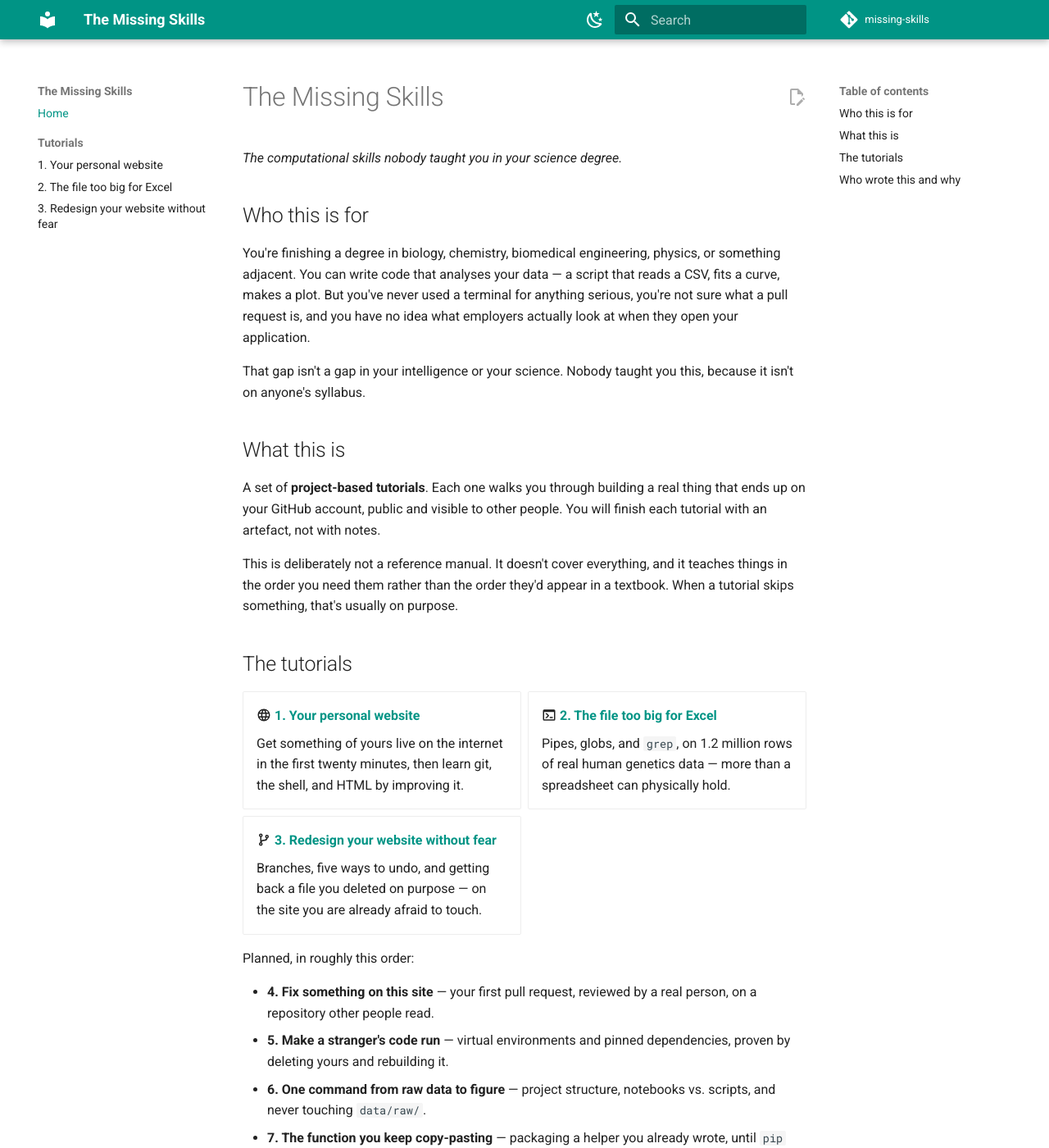
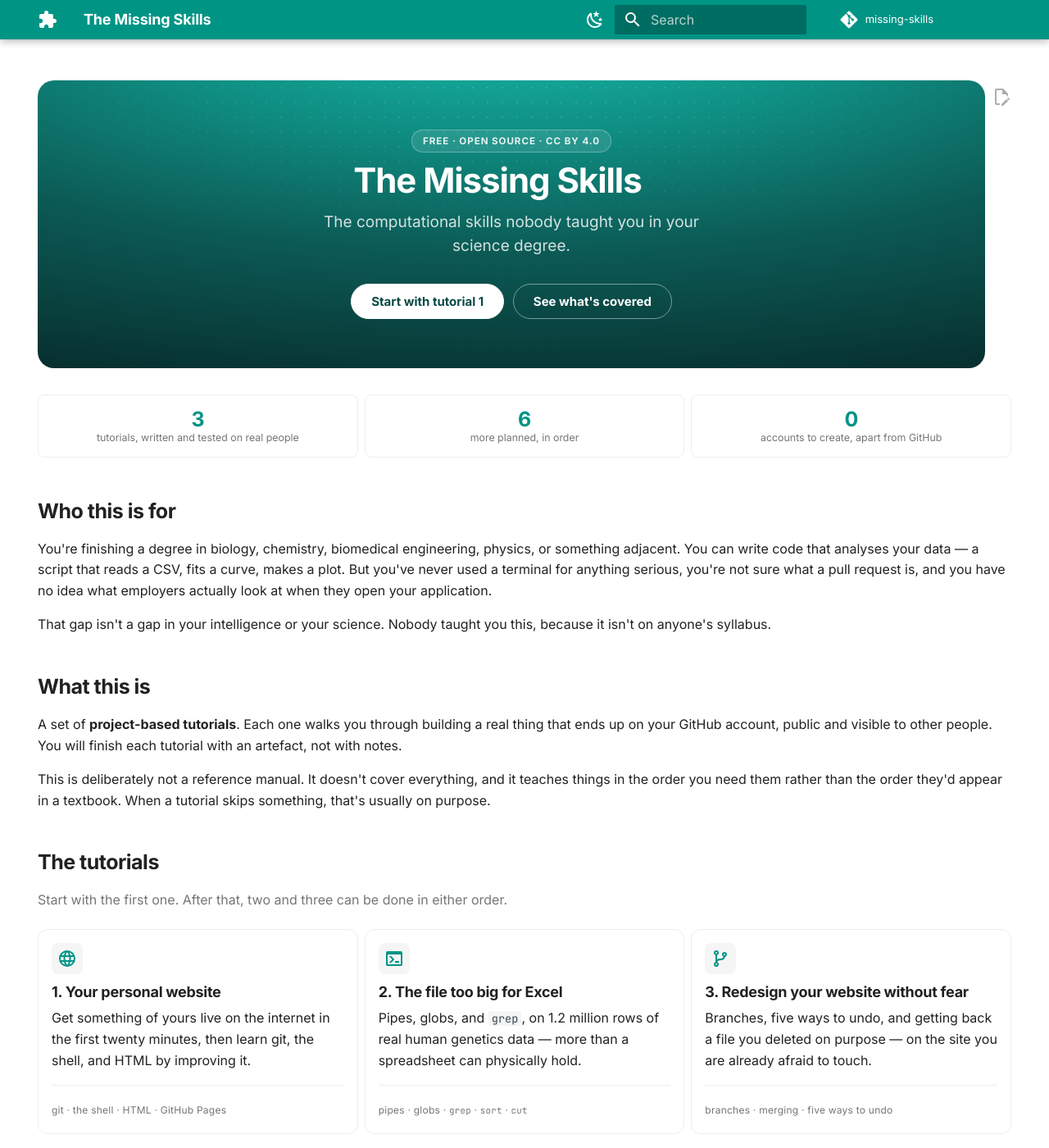
Before and after one commit to katarinagresova/missing-skills, an MkDocs documentation site: the page built from docs/index.md, in a window 1280 px wide and 1400 px high. Shown: the whole window at 82% size. Built offline with MkDocs 1.6.1 and Material for MkDocs 9.7.7, drawn with Linux system fonts in a browser that asks for light colours; comment, search, counter and statistics services are not loaded; some of the changed text lies outside the part shown.

Commit message:
Give the landing page a hero, cards and a roadmap timeline
The home page was a wall of prose and three bullet lists. It now opens with a
hero, a three-number strip, the tutorials as cards with icons and topic tags,
and the roadmap as a numbered timeline instead of a flat list. The wording is
unchanged apart from two new lines in the hero and the closing call to action.

Site-wide, this switches the body font to Inter and code to JetBrains Mono,
gives headings a real weight instead of the theme's 300, and adds a puzzle
logo and a matching SVG favicon. All of it lives in docs/stylesheets/extra.css
so it can be reverted in one file.

Co-Authored-By: Claude Opus 5 (1M context) <noreply@anthropic.com>

```diff
--- a/docs/index.md
+++ b/docs/index.md
@@ -1,6 +1,29 @@
+---
+hide:
+  - navigation
+  - toc
+---
+
+<div class="ms-hero" markdown>
+
+<span class="ms-hero__badge">Free · Open source · CC BY 4.0</span>
+
 # The Missing Skills
 
-*The computational skills nobody taught you in your science degree.*
+<p class="ms-hero__tagline">The computational skills nobody taught you in your science degree.</p>
+
+[Start with tutorial 1](tutorials/01-personal-website.md){ .md-button .md-button--primary }
+[See what's covered](#the-tutorials){ .md-button }
+
+</div>
+
+<div class="ms-stats" markdown>
+
+- **3** tutorials, written and tested on real people
+- **6** more planned, in order
+- **0** accounts to create, apart from GitHub
+
+</div>
 
 ## Who this is for
 
@@ -25,35 +48,60 @@ a tutorial skips something, that's usually on purpose.
 
 ## The tutorials
 
-<div class="grid cards" markdown>
+Start with the first one. After that, two and three can be done in either order.
+{ .ms-section-lede }
 
--   :material-web: **[1. Your personal website](tutorials/01-personal-website.md)**
+<div class="grid cards ms-cards" markdown>
+
+-   :material-web:{ .lg } <span class="ms-card-title">[1. Your personal website](tutorials/01-personal-website.md)</span>
 
     Get something of yours live on the internet in the first twenty minutes, then learn
     git, the shell, and HTML by improving it.
 
--   :material-console: **[2. The file too big for Excel](tutorials/02-too-big-for-excel.md)**
+    ---
+
+    <span class="ms-card-tags">git · the shell · HTML · GitHub Pages</span>
+
+-   :material-console:{ .lg } <span class="ms-card-title">[2. The file too big for Excel](tutorials/02-too-big-for-excel.md)</span>
 
     Pipes, globs, and `grep`, on 1.2 million rows of real human genetics data — more
     than a spreadsheet can physically hold.
 
--   :material-source-branch: **[3. Redesign your website without fear](tutorials/03-redesign-without-fear.md)**
+    ---
+
+    <span class="ms-card-tags">pipes · globs · `grep` · `sort` · `cut`</span>
+
+-   :material-source-branch:{ .lg } <span class="ms-card-title">[3. Redesign your website without fear](tutorials/03-redesign-without-fear.md)</span>
 
     Branches, five ways to undo, and getting back a file you deleted on purpose — on the
     site you are already afraid to touch.
 
+    ---
+
+    <span class="ms-card-tags">branches · merging · five ways to undo</span>
+
 </div>
 
+## What's coming
+
 Planned, in roughly this order:
+{ .ms-section-lede }
 
-- **4. Fix something on this site** — your first pull request, reviewed by a real person, on a repository other people read.
-- **5. Make a stranger's code run** — virtual environments and pinned dependencies, proven by deleting yours and rebuilding it.
-- **6. One command from raw data to figure** — project structure, notebooks vs. scripts, and never touching `data/raw/`.
-- **7. The function you keep copy-pasting** — packaging a helper you already wrote, until `pip install` works for someone else.
-- **8. Run something longer than your laptop's battery** — SSH, `tmux`, moving data, and job arrays on a cluster.
-- **9. The ninety-second version of you** — profile README, pinned repositories, and what a hiring manager actually sees.
+<div class="ms-roadmap" markdown>
+
+- <span class="ms-step">4</span> **Fix something on this site** — your first pull request, reviewed by a real person, on a repository other people read.
+- <span class="ms-step">5</span> **Make a stranger's code run** — virtual environments and pinned dependencies, proven by deleting yours and rebuilding it.
+- <span class="ms-step">6</span> **One command from raw data to figure** — project structure, notebooks vs. scripts, and never touching `data/raw/`.
+- <span class="ms-step">7</span> **The function you keep copy-pasting** — packaging a helper you already wrote, until `pip install` works for someone else.
+- <span class="ms-step">8</span> **Run something longer than your laptop's battery** — SSH, `tmux`, moving data, and job arrays on a cluster.
+- <span class="ms-step">9</span> **The ninety-second version of you** — profile README, pinned repositories, and what a hiring manager actually sees.
+
+</div>
 
 Further out, not yet slotted into the order:
+{ .ms-section-lede }
+
+<div class="ms-later" markdown>
 
 - **Ask a question that gets answered** — reading a traceback, building a minimal example, and writing an issue nobody closes.
 - **Data that lies to you** — Excel and your gene names, encodings, dates, and joins that quietly drop rows.
@@ -62,10 +110,18 @@ Further out, not yet slotted into the order:
 - **Figures people can read** — vector formats, colourblind-safe palettes, and figures built by a script you can re-run.
 - **A manuscript that survives four co-authors** — writing under version control, built to PDF automatically.
 
+</div>
+
 Nothing here has a date attached. The list is public so you can tell whether it's worth
 bookmarking.
 
 ## Who wrote this and why
+
+<div class="ms-author" markdown>
+
+![Katarina Grešová](assets/katarina.jpg){ .ms-author__avatar }
+
+<div class="ms-author__text" markdown>
 
 I'm [Katarina Grešová](https://github.com/katarinagresova), and I do computational
 work in the life sciences. I kept having the same conversation — with friends finishing
@@ -76,6 +132,20 @@ manual they somehow hadn't received.
 So I started writing the manual down. The tutorials come out of real sessions with real
 people, and the "when things go wrong" sections come straight from watching them get stuck.
 
+</div>
+
+</div>
+
+<div class="ms-cta" markdown>
+
+### Nothing to install before you begin
+
+Twenty minutes and a browser get your first page live. The rest builds on that one.
+
+[Start with tutorial 1](tutorials/01-personal-website.md){ .md-button .md-button--primary }
+
+</div>
+
 !!! question "Got stuck, or something here is wrong?"
 
     Open an issue on
--- /dev/null
+++ b/docs/stylesheets/extra.css
@@ -0,0 +1,453 @@
+/* ---------------------------------------------------------------------------
+   The Missing Skills — landing page and shared polish.
+
+   Note on units: Material sets the root font size to 125%, so 1rem = 20px
+   here. Values below are deliberately small for that reason.
+
+   Note on weights: the theme only loads 300, 400 and 700 of the body font, so
+   anything else would be synthesised by the browser. Stick to those three.
+   --------------------------------------------------------------------------- */
+
+:root {
+  --ms-radius: 0.6rem;
+  --ms-radius-sm: 0.4rem;
+  --ms-hero-ink: #f2fbfa;
+}
+
+/* --- Hero ---------------------------------------------------------------- */
+
+.ms-hero {
+  position: relative;
+  isolation: isolate;
+  overflow: hidden;
+  margin: 0 0 1.6rem;
+  padding: 3rem 1.6rem 2.8rem;
+  border-radius: 1rem;
+  text-align: center;
+  color: var(--ms-hero-ink);
+  background:
+    radial-gradient(125% 135% at 50% -25%,
+      #19bfae 0%, #0f8f83 32%, #0c5b56 62%, #07302f 100%);
+}
+
+/* Dot grid, faded out towards the bottom. */
+.ms-hero::after {
+  content: "";
+  position: absolute;
+  inset: 0;
+  z-index: -1;
+  background-image: radial-gradient(rgba(255, 255, 255, 0.16) 1px, transparent 1px);
+  background-size: 0.9rem 0.9rem;
+  -webkit-mask-image: radial-gradient(75% 85% at 50% 0%, #000 0%, transparent 78%);
+  mask-image: radial-gradient(75% 85% at 50% 0%, #000 0%, transparent 78%);
+}
+
+.md-typeset .ms-hero > :first-child {
+  margin-top: 0;
+}
+
+.md-typeset .ms-hero > p:first-child {
+  margin-bottom: 0.55rem;
+}
+
+.md-typeset .ms-hero > p:last-of-type {
+  margin-bottom: 0;
+}
+
+.md-typeset .ms-hero .headerlink {
+  color: rgba(255, 255, 255, 0.4);
+}
+
+.md-typeset .ms-hero .headerlink:hover {
+  color: #fff;
+}
+
+.ms-hero__badge {
+  display: inline-block;
+  padding: 0.18rem 0.65rem;
+  border: 0.05rem solid rgba(255, 255, 255, 0.28);
+  border-radius: 2rem;
+  background: rgba(255, 255, 255, 0.1);
+  font-size: 0.58rem;
+  font-weight: 700;
+  letter-spacing: 0.08em;
+  text-transform: uppercase;
+  color: rgba(255, 255, 255, 0.88);
+}
+
+.md-typeset .ms-hero h1 {
+  margin: 0 0 0.7rem;
+  color: #fff;
+  font-size: 2.1rem;
+  font-weight: 700;
+  line-height: 1.1;
+  letter-spacing: -0.025em;
+}
+
+.md-typeset .ms-hero .ms-hero__tagline {
+  max-width: 26rem;
+  margin: 0 auto 1.4rem;
+  font-size: 0.95rem;
+  line-height: 1.5;
+  color: rgba(255, 255, 255, 0.82);
+}
+
+.md-typeset .ms-hero .md-button {
+  margin: 0.2rem 0.15rem;
+  border-radius: 2rem;
+  border-width: 0.05rem;
+  padding: 0.55em 1.6em;
+  font-size: 0.75rem;
+  color: #fff;
+  border-color: rgba(255, 255, 255, 0.45);
+}
+
+.md-typeset .ms-hero .md-button:focus,
+.md-typeset .ms-hero .md-button:hover {
+  background-color: rgba(255, 255, 255, 0.14);
+  border-color: #fff;
+  color: #fff;
+}
+
+.md-typeset .ms-hero .md-button--primary {
+  background-color: #fff;
+  border-color: #fff;
+  color: #0a4a46;
+}
+
+.md-typeset .ms-hero .md-button--primary:focus,
+.md-typeset .ms-hero .md-button--primary:hover {
+  background-color: #d8fbf6;
+  border-color: #d8fbf6;
+  color: #06302e;
+}
+
+/* --- Counters strip ------------------------------------------------------ */
+
+.md-typeset .ms-stats > ul {
+  display: grid;
+  grid-template-columns: repeat(3, 1fr);
+  gap: 0.4rem;
+  margin: 0 0 2.4rem;
+  padding: 0;
+  list-style: none;
+}
+
+.md-typeset .ms-stats > ul > li {
+  margin: 0;
+  padding: 0.7rem 0.3rem;
+  border: 0.05rem solid var(--md-default-fg-color--lightest);
+  border-radius: var(--ms-radius-sm);
+  text-align: center;
+  font-size: 0.62rem;
+  line-height: 1.35;
+  color: var(--md-default-fg-color--light);
+}
+
+.md-typeset .ms-stats > ul > li > strong {
+  display: block;
+  font-size: 1.25rem;
+  font-weight: 700;
+  line-height: 1.2;
+  letter-spacing: -0.02em;
+  color: var(--md-primary-fg-color);
+}
+
+[data-md-color-scheme="slate"] .md-typeset .ms-stats > ul > li > strong {
+  color: var(--md-accent-fg-color);
+}
+
+/* --- Section headings ---------------------------------------------------- */
+
+.md-typeset .ms-section-lede {
+  margin-top: 0;
+  margin-bottom: 1.1rem;
+  color: var(--md-default-fg-color--light);
+}
+
+/* --- Tutorial cards ------------------------------------------------------ */
+
+.md-typeset .grid.cards > ul > li,
+.md-typeset .grid > .card {
+  border-radius: var(--ms-radius);
+  transition: border-color 0.2s, box-shadow 0.2s, transform 0.2s;
+}
+
+.md-typeset .grid.cards > ul > li:focus-within,
+.md-typeset .grid.cards > ul > li:hover,
+.md-typeset .grid > .card:focus-within,
+.md-typeset .grid > .card:hover {
+  border-color: var(--md-accent-fg-color);
+  box-shadow: 0 0.25rem 0.9rem rgba(0, 0, 0, 0.11);
+  transform: translateY(-0.1rem);
+}
+
+/* Icon gets its own tinted tile above the title. */
+.md-typeset .ms-cards .twemoji.lg {
+  display: flex;
+  align-items: center;
+  justify-content: center;
+  width: 1.9rem;
+  height: 1.9rem;
+  margin-bottom: 0.55rem;
+  border-radius: var(--ms-radius-sm);
+  background: var(--md-code-bg-color);
+  color: var(--md-primary-fg-color);
+  vertical-align: baseline;
+}
+
+[data-md-color-scheme="slate"] .md-typeset .ms-cards .twemoji.lg {
+  color: var(--md-accent-fg-color);
+}
+
+.md-typeset .ms-cards .ms-card-title {
+  display: block;
+  margin-bottom: 0.15rem;
+  font-size: 0.9rem;
+  font-weight: 700;
+  line-height: 1.25;
+  letter-spacing: -0.015em;
+}
+
+.md-typeset .ms-cards .ms-card-title a {
+  color: var(--md-default-fg-color);
+}
+
+.md-typeset .ms-cards .ms-card-title a:hover {
+  color: var(--md-accent-fg-color);
+}
+
+.md-typeset .ms-cards > ul > li > hr {
+  margin: 0.7rem 0;
+  border-bottom-color: var(--md-default-fg-color--lightest);
+}
+
+.md-typeset .ms-cards > ul > li > p:last-child {
+  margin-bottom: 0;
+}
+
+.md-typeset .ms-cards .ms-card-tags {
+  font-size: 0.6rem;
+  letter-spacing: 0.02em;
+  color: var(--md-default-fg-color--light);
+}
+
+.md-typeset .ms-cards .ms-card-tags code {
+  font-size: 0.9em;
+  background: transparent;
+  padding: 0;
+  color: inherit;
+}
+
+/* --- Roadmap ------------------------------------------------------------- */
+
+.md-typeset .ms-roadmap > ul {
+  position: relative;
+  margin: 0 0 1.6rem;
+  padding: 0 0 0 1.7rem;
+  list-style: none;
+}
+
+.md-typeset .ms-roadmap > ul::before {
+  content: "";
+  position: absolute;
+  top: 0.55rem;
+  bottom: 0.7rem;
+  left: 0.55rem;
+  width: 0.05rem;
+  background: linear-gradient(
+    to bottom,
+    var(--md-default-fg-color--lighter),
+    var(--md-default-fg-color--lightest) 70%,
+    transparent
+  );
+}
+
+.md-typeset .ms-roadmap > ul > li {
+  position: relative;
+  margin: 0 0 0.75rem;
+  line-height: 1.5;
+  color: var(--md-default-fg-color--light);
+}
+
+.md-typeset .ms-roadmap .ms-step {
+  position: absolute;
+  top: 0.02rem;
+  left: -1.7rem;
+  display: flex;
+  align-items: center;
+  justify-content: center;
+  width: 1.1rem;
+  height: 1.1rem;
+  border: 0.05rem solid var(--md-default-fg-color--lighter);
+  border-radius: 50%;
+  background: var(--md-default-bg-color);
+  font-size: 0.55rem;
+  font-weight: 700;
+  color: var(--md-default-fg-color--light);
+}
+
+.md-typeset .ms-roadmap > ul > li:hover .ms-step {
+  border-color: var(--md-accent-fg-color);
+  color: var(--md-accent-fg-color);
+}
+
+.md-typeset .ms-roadmap > ul > li > strong {
+  color: var(--md-default-fg-color);
+}
+
+/* --- Further out --------------------------------------------------------- */
+
+.md-typeset .ms-later > ul {
+  display: grid;
+  grid-template-columns: repeat(auto-fit, minmax(13rem, 1fr));
+  gap: 0.4rem;
+  margin: 0 0 1.2rem;
+  padding: 0;
+  list-style: none;
+}
+
+.md-typeset .ms-later > ul > li {
+  margin: 0;
+  padding: 0.55rem 0.7rem;
+  border: 0.05rem solid var(--md-default-fg-color--lightest);
+  border-radius: var(--ms-radius-sm);
+  font-size: 0.68rem;
+  line-height: 1.45;
+  color: var(--md-default-fg-color--light);
+}
+
+.md-typeset .ms-later > ul > li > strong {
+  color: var(--md-default-fg-color);
+}
+
+/* --- Author -------------------------------------------------------------- */
+
+.md-typeset .ms-author {
+  display: flex;
+  gap: 1rem;
+  align-items: flex-start;
+  padding: 1.1rem 1.2rem;
+  border: 0.05rem solid var(--md-default-fg-color--lightest);
+  border-radius: var(--ms-radius);
+  background: var(--md-code-bg-color);
+}
+
+.md-typeset .ms-author > p:first-child {
+  flex: 0 0 auto;
+  margin: 0;
+}
+
+.md-typeset .ms-author__avatar {
+  display: block;
+  width: 3.4rem;
+  height: 3.4rem;
+  border-radius: 50%;
+}
+
+.md-typeset .ms-author__text > :first-child {
+  margin-top: 0;
+}
+
+.md-typeset .ms-author__text > :last-child {
+  margin-bottom: 0;
+}
+
+/* --- Closing call to action ---------------------------------------------- */
+
+.md-typeset .ms-cta {
+  margin: 2.4rem 0 1.6rem;
+  padding: 1.6rem 1.2rem;
+  border: 0.05rem solid var(--md-default-fg-color--lightest);
+  border-radius: var(--ms-radius);
+  text-align: center;
+}
+
+.md-typeset .ms-cta > :first-child {
+  margin-top: 0;
+  font-weight: 700;
+  letter-spacing: -0.015em;
+}
+
+.md-typeset .ms-cta > :last-child {
+  margin-bottom: 0;
+}
+
+.md-typeset .ms-cta .md-button {
+  border-radius: 2rem;
+  border-width: 0.05rem;
+}
+
+/* --- Site-wide ----------------------------------------------------------- */
+
+.md-typeset h1,
+.md-typeset h2 {
+  font-weight: 700;
+  letter-spacing: -0.02em;
+}
+
+.md-typeset h2 {
+  margin-top: 1.8em;
+}
+
+.md-typeset h3 {
+  font-weight: 700;
+  letter-spacing: -0.01em;
+}
+
+.md-typeset .md-button {
+  border-radius: 2rem;
+  border-width: 0.05rem;
+}
+
+.md-header__topic:first-child .md-ellipsis {
+  font-weight: 700;
+  letter-spacing: -0.01em;
+}
+
+/* --- Small screens ------------------------------------------------------- */
+
+@media screen and (max-width: 44.984375em) {
+  .ms-hero {
+    padding: 2.2rem 1rem 2rem;
+    border-radius: 0.7rem;
+  }
+
+  .md-typeset .ms-hero h1 {
+    font-size: 1.5rem;
+  }
+
+  .md-typeset .ms-hero .ms-hero__tagline {
+    font-size: 0.82rem;
+  }
+
+  .md-typeset .ms-hero .md-button {
+    display: block;
+    margin: 0.3rem 0 0;
+    text-align: center;
+  }
+
+  .md-typeset .ms-stats > ul {
+    grid-template-columns: 1fr;
+  }
+
+  .md-typeset .ms-author {
+    flex-direction: column;
+    align-items: center;
+    text-align: center;
+  }
+}
+
+/* --- Motion preferences -------------------------------------------------- */
+
+@media (prefers-reduced-motion: reduce) {
+  .md-typeset .grid.cards > ul > li,
+  .md-typeset .grid > .card {
+    transition: none;
+  }
+
+  .md-typeset .grid.cards > ul > li:hover,
+  .md-typeset .grid > .card:hover {
+    transform: none;
+  }
+}
--- a/mkdocs.yml
+++ b/mkdocs.yml
@@ -7,6 +7,12 @@ edit_uri: edit/main/docs/
 
 theme:
   name: material
+  favicon: assets/favicon.svg
+  icon:
+    logo: material/puzzle
+  font:
+    text: Inter
+    code: JetBrains Mono
   features:
     - navigation.instant
     - navigation.tracking
@@ -62,6 +68,9 @@ markdown_extensions:
   - pymdownx.snippets
   - pymdownx.keys
 
+extra_css:
+  - stylesheets/extra.css
+
 extra:
   social:
     - icon: fontawesome/brands/github
```
Also changed, not shown: docs/assets/favicon.svg (added), docs/assets/katarina.jpg (added).
